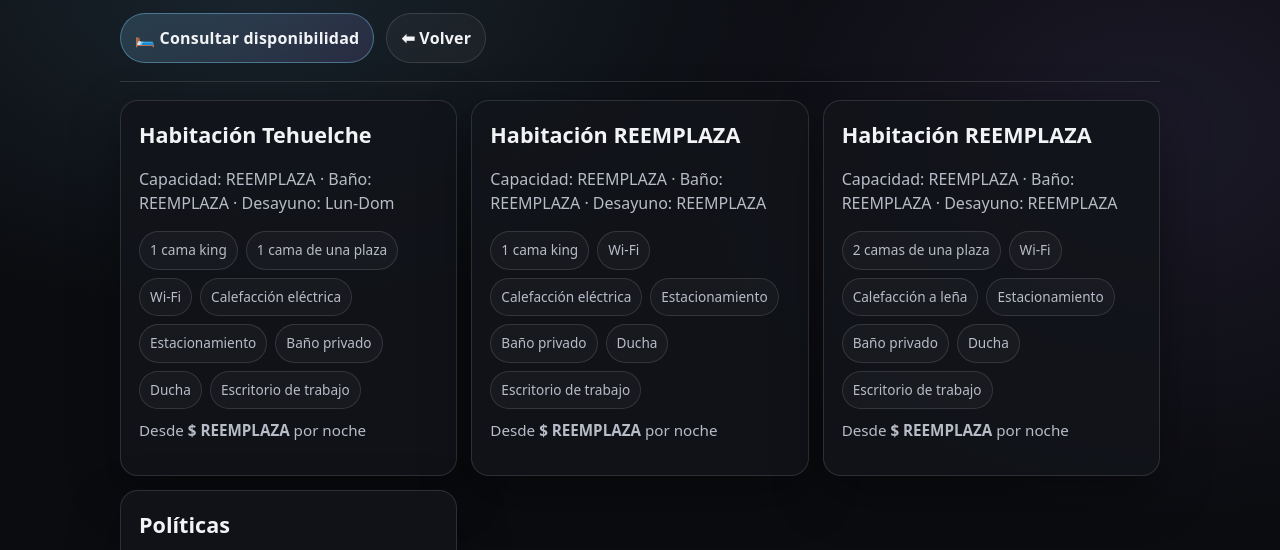
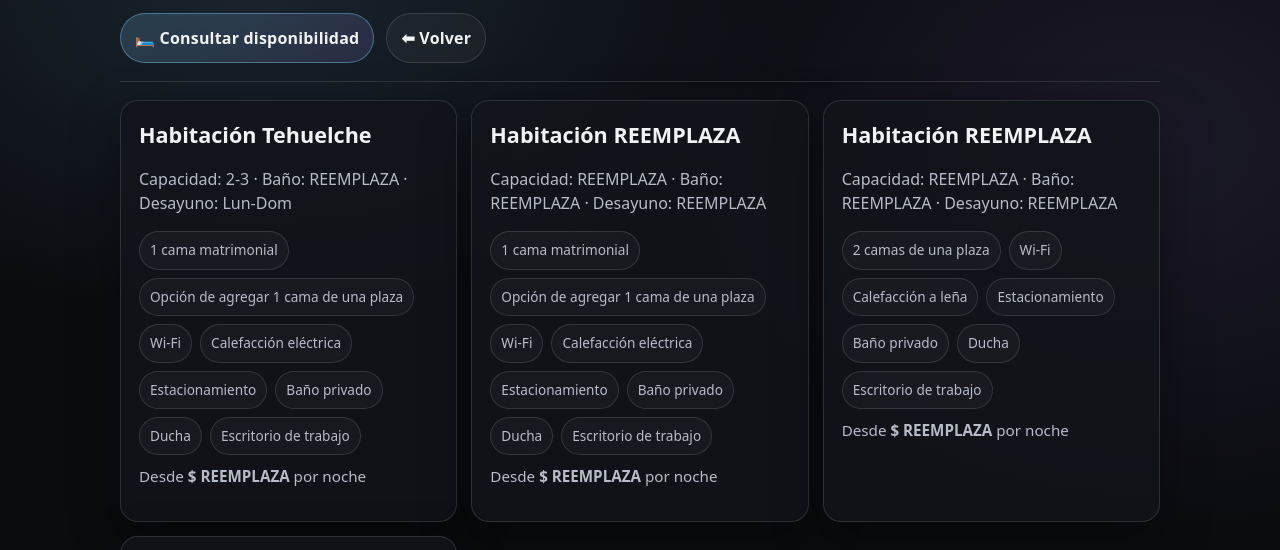
Before and after one commit to Thomas-Buddemberg/casona-belga, a plain HTML site: page habitaciones.html in a window 1280 px wide. Shown: the part 170-720 px from the top of the page. Drawn offline with Linux system fonts and the light colour scheme.

Commit message:
update habitaciones

```diff
--- a/habitaciones.html
+++ b/habitaciones.html
@@ -38,10 +38,10 @@
       <div class="card">
         <h2>Habitación Tehuelche</h2>
         <!-- <img src="assets/hab1.webp" alt="Habitación ..." loading="lazy" decoding="async" /> -->
-        <p class="muted">Capacidad: REEMPLAZA · Baño: REEMPLAZA · Desayuno: Lun-Dom </p>
+        <p class="muted">Capacidad: 2-3 · Baño: REEMPLAZA · Desayuno: Lun-Dom </p>
         <div class="badges">
-          <span class="badge">1 cama king</span>
-          <span class="badge">1 cama de una plaza</span>
+          <span class="badge">1 cama matrimonial</span>
+          <span class="badge">Opción de agregar 1 cama de una plaza</span>
           <span class="badge">Wi-Fi</span>
           <span class="badge">Calefacción eléctrica</span>
           <span class="badge">Estacionamiento</span>
@@ -56,7 +56,8 @@
         <h2>Habitación REEMPLAZA</h2>
         <p class="muted">Capacidad: REEMPLAZA · Baño: REEMPLAZA · Desayuno: REEMPLAZA</p>
         <div class="badges">
-          <span class="badge">1 cama king</span>
+          <span class="badge">1 cama matrimonial</span>
+          <span class="badge">Opción de agregar 1 cama de una plaza</span>
           <span class="badge">Wi-Fi</span>
           <span class="badge">Calefacción eléctrica</span>
           <span class="badge">Estacionamiento</span>
```
